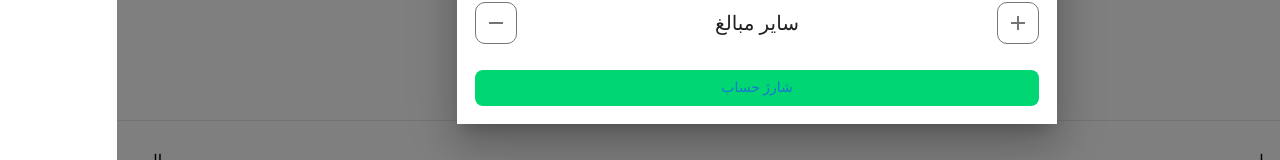
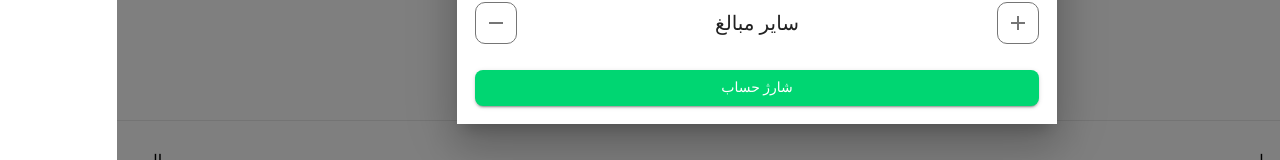
Before and after one commit to ms-moradi/snapp, a React (Create React App) app: page /payment in a window 1280 px wide. Shown: the part 547-707 px from the top of the page. Built offline with nearby package versions, Linux system fonts and the light colour scheme.

Commit message:
add props to custom Button

```diff
--- a/src/components/dialog/dialog.jsx
+++ b/src/components/dialog/dialog.jsx
@@ -58,7 +58,7 @@ const CustomDialog =({open, setOpen})=>{
                             <RemoveIcon/>
                         </IconButton>
                     </Grid>
-                    <CustomButton title={'شارژ حساب'}/>
+                    <CustomButton title={'شارژ حساب'} variant={'contained'}/>
                 </DialogContent>
             </Dialog>
         </Grid>
```
